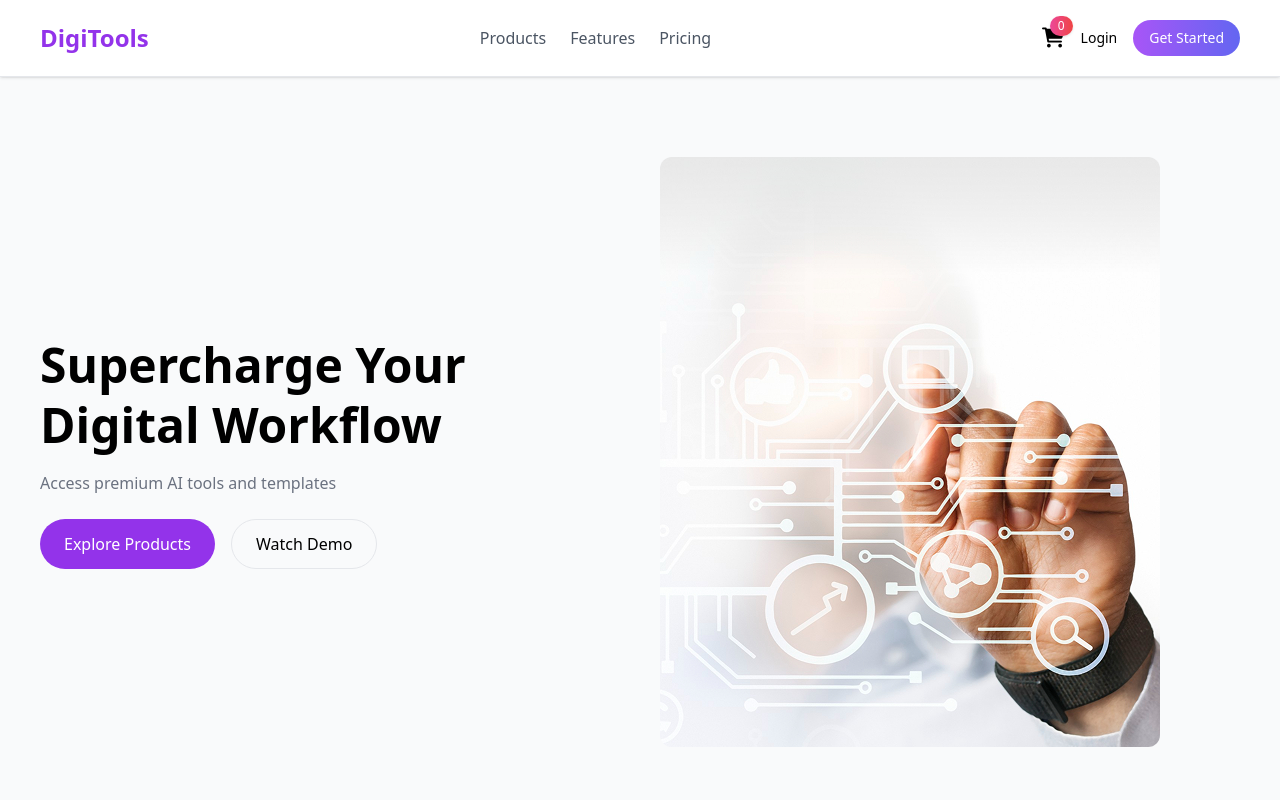
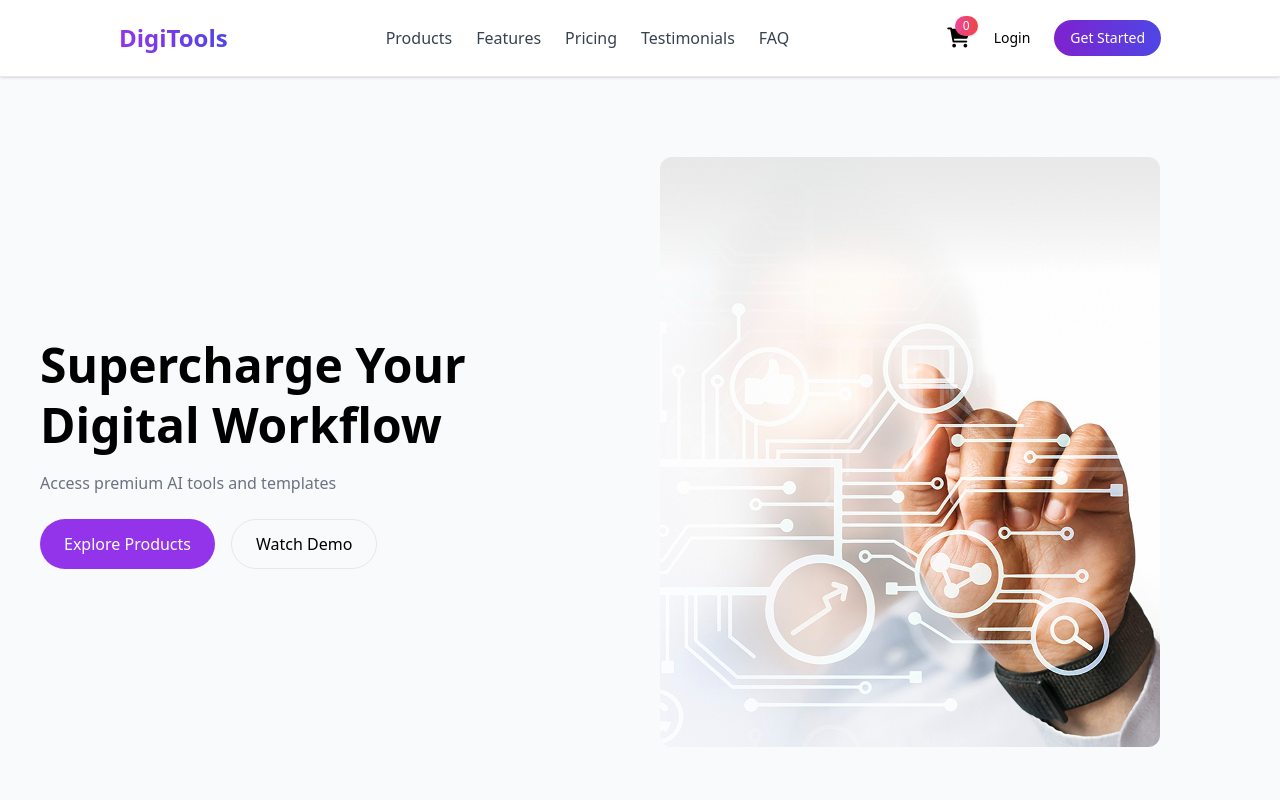
Before and after one commit to sumonsheikh0/digitools, a React (Vite) app: page / in a window 1280 px wide. Shown: the top 800 px of the page. Built offline with nearby package versions, Linux system fonts and the light colour scheme.

Commit message:
nav bar completed

```diff
--- a/src/App.jsx
+++ b/src/App.jsx
@@ -33,16 +33,18 @@ export default function App() {
       <ToastContainer />
 
       {/* NAVBAR */}
-      <nav className="sticky top-0 z-50 bg-white backdrop-blur-md border-b flex justify-between items-center px-10 py-5 bg-white shadow">
-        <h1 className="text-2xl font-bold text-purple-600">DigiTools</h1>
+      <nav className="sticky top-0 z-50 bg-white backdrop-blur-md border-b flex justify-around items-center px-10 py-5 bg-white shadow">
+        <h1 className="text-2xl font-bold bg-gradient-to-r from-purple-600 to-indigo-600 bg-clip-text text-transparent">DigiTools</h1>
 
-        <div className="flex gap-6 text-gray-600">
+        <div className="flex gap-6 text-gray-700">
           <span>Products</span>
           <span>Features</span>
           <span>Pricing</span>
+          <span>Testimonials</span>
+          <span>FAQ</span>
         </div>
 
-        <div className="flex items-center gap-4">
+        <div className="flex items-center gap-6">
 
           {/* Cart Icon */}
           <div onClick={() => setShowCart(true)} className="relative cursor-pointer">
@@ -56,7 +58,7 @@ export default function App() {
 
           <button className="text-sm">Login</button>
 
-          <button className="bg-gradient-to-r from-purple-500 to-indigo-500 text-white px-4 py-2 rounded-full text-sm">
+          <button className="bg-gradient-to-r from-purple-700 to-indigo-600 text-white px-4 py-2 rounded-full text-sm">
             Get Started
           </button>
 
```
